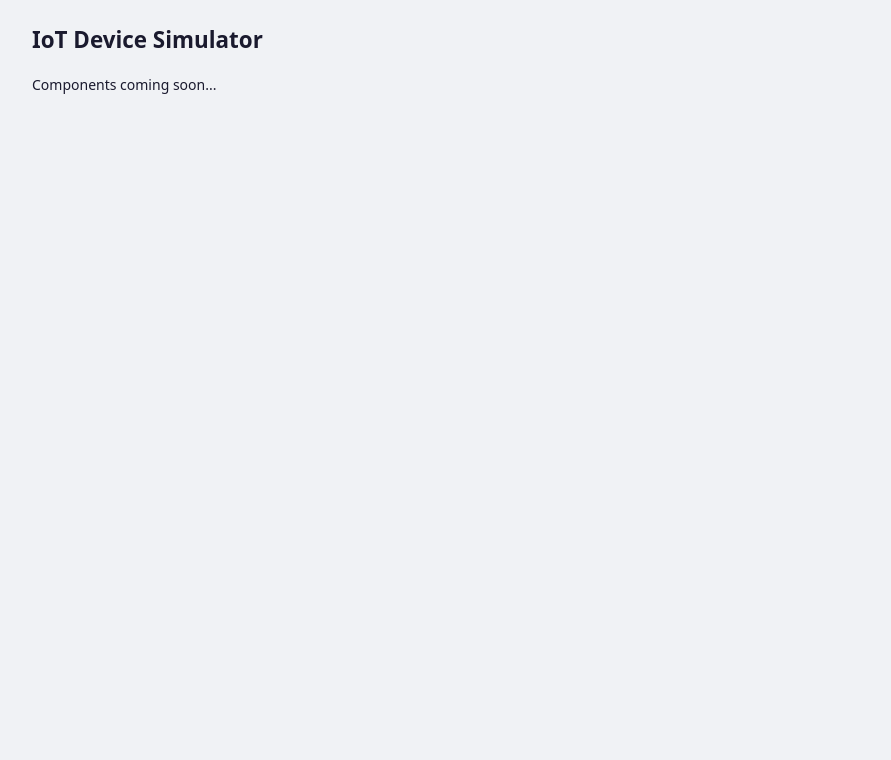
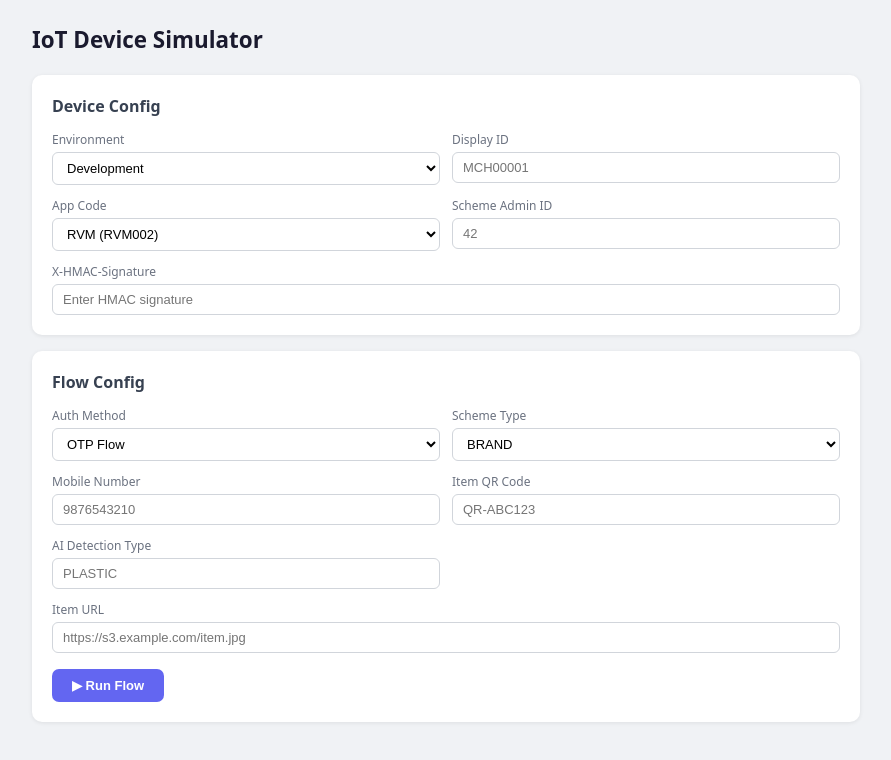
Before and after one commit to mohankumarkodi/device, a React (Vite) app: page / in a window 1280 px wide. Shown: the top 760 px of the page, without its empty margins (194-1085 px from the left). Built offline with nearby package versions, Linux system fonts and the light colour scheme.

Commit message:
feat: wire all components and complete styling

```diff
--- a/src/App.css
+++ b/src/App.css
@@ -1,5 +1,185 @@
 *, *::before, *::after { box-sizing: border-box; margin: 0; padding: 0; }
-body { font-family: system-ui, sans-serif; background: #f0f2f5; color: #1a1a2e; font-size: 14px; }
-.app { max-width: 860px; margin: 0 auto; padding: 24px 16px; }
-.app-header { display: flex; align-items: center; justify-content: space-between; margin-bottom: 20px; }
+
+body {
+  font-family: system-ui, -apple-system, sans-serif;
+  background: #f0f2f5;
+  color: #1a1a2e;
+  font-size: 14px;
+}
+
+.app {
+  max-width: 860px;
+  margin: 0 auto;
+  padding: 24px 16px 48px;
+}
+
+.app-header {
+  display: flex;
+  align-items: center;
+  justify-content: space-between;
+  margin-bottom: 20px;
+}
+
 .app-title { font-size: 1.4rem; font-weight: 700; }
+
+.card {
+  background: #fff;
+  border-radius: 10px;
+  box-shadow: 0 1px 4px rgba(0,0,0,0.08);
+  padding: 20px;
+  margin-bottom: 16px;
+}
+
+.card-title {
+  font-size: 1rem;
+  font-weight: 600;
+  margin-bottom: 14px;
+  color: #374151;
+}
+
+.field-grid {
+  display: grid;
+  grid-template-columns: 1fr 1fr;
+  gap: 12px;
+}
+
+.field {
+  display: flex;
+  flex-direction: column;
+  gap: 4px;
+}
+
+.field span {
+  font-size: 12px;
+  font-weight: 500;
+  color: #6b7280;
+}
+
+.field--full { grid-column: 1 / -1; }
+
+input, select {
+  border: 1px solid #d1d5db;
+  border-radius: 6px;
+  padding: 7px 10px;
+  font-size: 13px;
+  outline: none;
+  transition: border-color 0.15s;
+  background: #fff;
+  width: 100%;
+}
+
+input:focus, select:focus { border-color: #6366f1; }
+input:disabled, select:disabled { background: #f9fafb; color: #9ca3af; }
+
+.button-row { margin-top: 16px; display: flex; gap: 10px; }
+
+.btn {
+  padding: 9px 20px;
+  border-radius: 7px;
+  border: none;
+  cursor: pointer;
+  font-size: 13px;
+  font-weight: 600;
+  transition: opacity 0.15s;
+}
+
+.btn:disabled { opacity: 0.5; cursor: not-allowed; }
+.btn--primary { background: #6366f1; color: #fff; }
+.btn--primary:hover:not(:disabled) { background: #4f46e5; }
+.btn--secondary { background: #e5e7eb; color: #374151; }
+.btn--secondary:hover { background: #d1d5db; }
+
+.step-list { display: flex; flex-direction: column; gap: 8px; }
+
+.step-entry {
+  border: 1px solid #e5e7eb;
+  border-radius: 7px;
+  overflow: hidden;
+}
+
+.step-entry--success { border-color: #d1fae5; }
+.step-entry--error   { border-color: #fee2e2; }
+.step-entry--running { border-color: #e0e7ff; }
+.step-entry--skipped { opacity: 0.5; }
+
+.step-header {
+  display: flex;
+  align-items: center;
+  gap: 10px;
+  padding: 10px 14px;
+  cursor: pointer;
+  user-select: none;
+  background: #fafafa;
+}
+
+.step-entry--success .step-header { background: #f0fdf4; }
+.step-entry--error   .step-header { background: #fff1f2; }
+.step-entry--running .step-header { background: #eef2ff; }
+
+.step-icon { font-size: 16px; }
+.step-label { flex: 1; font-weight: 500; font-size: 13px; }
+.step-toggle { font-size: 11px; color: #9ca3af; }
+
+.step-detail {
+  padding: 12px 14px;
+  border-top: 1px solid #e5e7eb;
+  display: flex;
+  flex-direction: column;
+  gap: 12px;
+}
+
+.step-section-title {
+  font-size: 11px;
+  font-weight: 600;
+  color: #6b7280;
+  text-transform: uppercase;
+  letter-spacing: 0.05em;
+  margin-bottom: 6px;
+}
+
+.step-detail pre {
+  font-size: 11px;
+  background: #1e1e2e;
+  color: #cdd6f4;
+  padding: 10px;
+  border-radius: 6px;
+  overflow-x: auto;
+  white-space: pre-wrap;
+  word-break: break-all;
+}
+
+.summary-card--success { border-left: 4px solid #10b981; }
+.summary-card--error   { border-left: 4px solid #ef4444; }
+
+.summary-status { font-size: 15px; font-weight: 600; margin-bottom: 14px; }
+
+.summary-grid {
+  display: grid;
+  grid-template-columns: 1fr 1fr;
+  gap: 10px;
+}
+
+.summary-item { display: flex; flex-direction: column; gap: 3px; }
+.summary-item--full { grid-column: 1 / -1; }
+
+.summary-label {
+  font-size: 11px;
+  color: #6b7280;
+  font-weight: 500;
+  text-transform: uppercase;
+  letter-spacing: 0.04em;
+}
+
+.summary-value { font-size: 14px; font-weight: 600; }
+
+.summary-value--token {
+  font-family: monospace;
+  font-size: 12px;
+  word-break: break-all;
+  color: #374151;
+}
+
+@media (max-width: 600px) {
+  .field-grid, .summary-grid { grid-template-columns: 1fr; }
+  .field--full, .summary-item--full { grid-column: 1; }
+}
--- a/src/App.jsx
+++ b/src/App.jsx
@@ -1,5 +1,9 @@
 import { useState, useCallback } from 'react'
 import { sendOtp, runOtpFlow, runQrFlow } from './api/flowRunner.js'
+import DeviceConfigCard from './components/DeviceConfigCard.jsx'
+import FlowConfigCard from './components/FlowConfigCard.jsx'
+import StepLog from './components/StepLog.jsx'
+import SummaryCard from './components/SummaryCard.jsx'
 
 const OTP_STEPS = [
   { id: 'send-otp',       label: 'Step 1.1 — Send OTP',       status: 'idle', request: null, response: null },
@@ -96,7 +100,11 @@ export default function App() {
           <button className="btn btn--secondary" onClick={handleReset}>Reset</button>
         )}
       </div>
-      <p>Components coming soon...</p>
+
+      <DeviceConfigCard config={deviceConfig} onChange={setDeviceConfig} disabled={isDeviceDisabled} />
+      <FlowConfigCard config={flowConfig} onChange={setFlowConfig} flowPhase={flowPhase} onRunFlow={handleRunFlow} onSubmitOtp={handleSubmitOtp} />
+      <StepLog steps={steps} />
+      <SummaryCard summary={summary} />
     </div>
   )
 }
```
